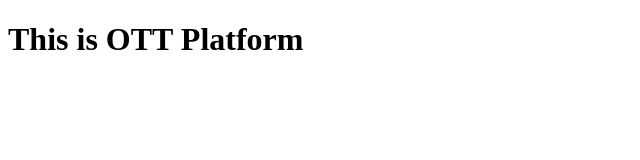
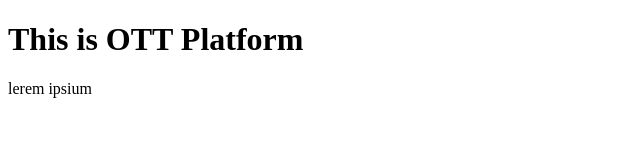
Before and after one commit to srteja1843/OTT-Platform, a plain HTML site: page index.html in a window 1280 px wide. Shown: the whole page, without its empty margins (0-640 px from the left). Drawn offline with Linux system fonts and the light colour scheme.

Commit message:
Update index.html

```diff
--- a/index.html
+++ b/index.html
@@ -10,6 +10,7 @@
 <body>
 
     <h1>This is OTT Platform</h1>
+    <p> lerem ipsium </p>
 
 
 
```
